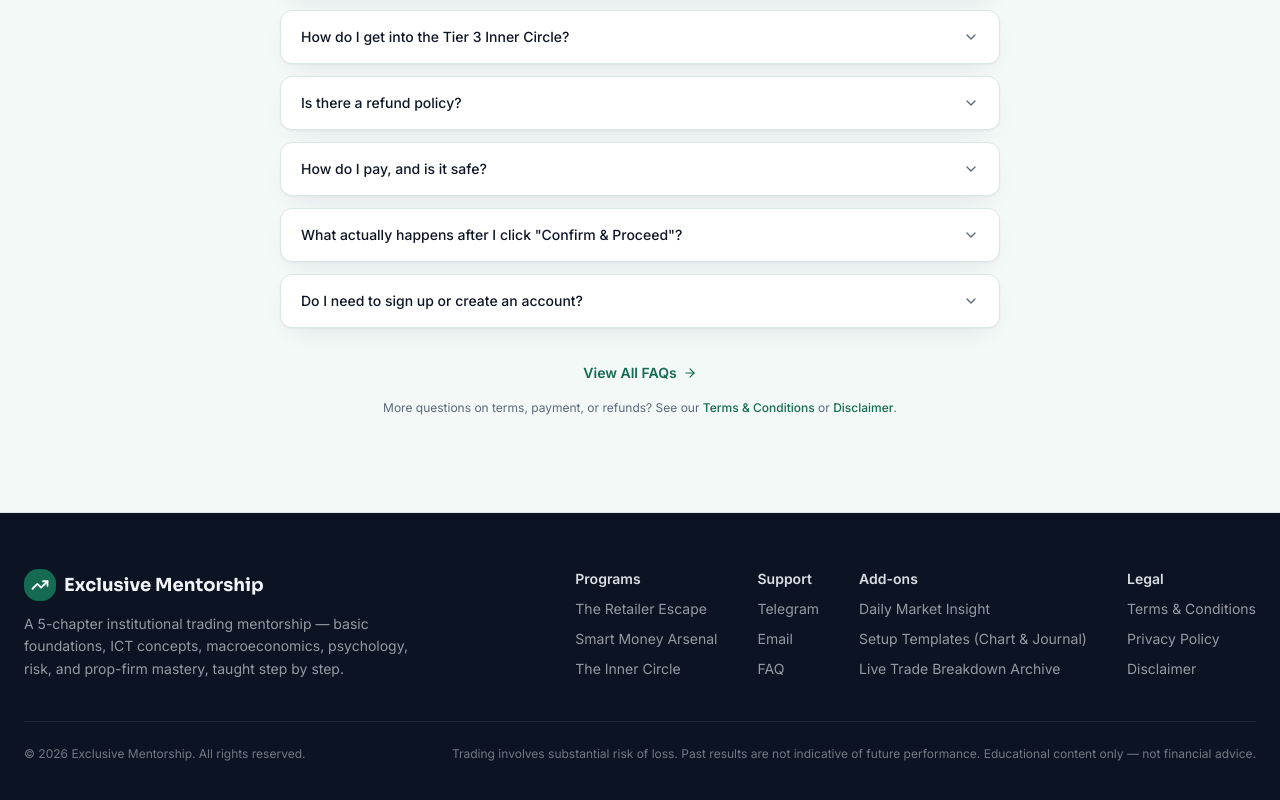
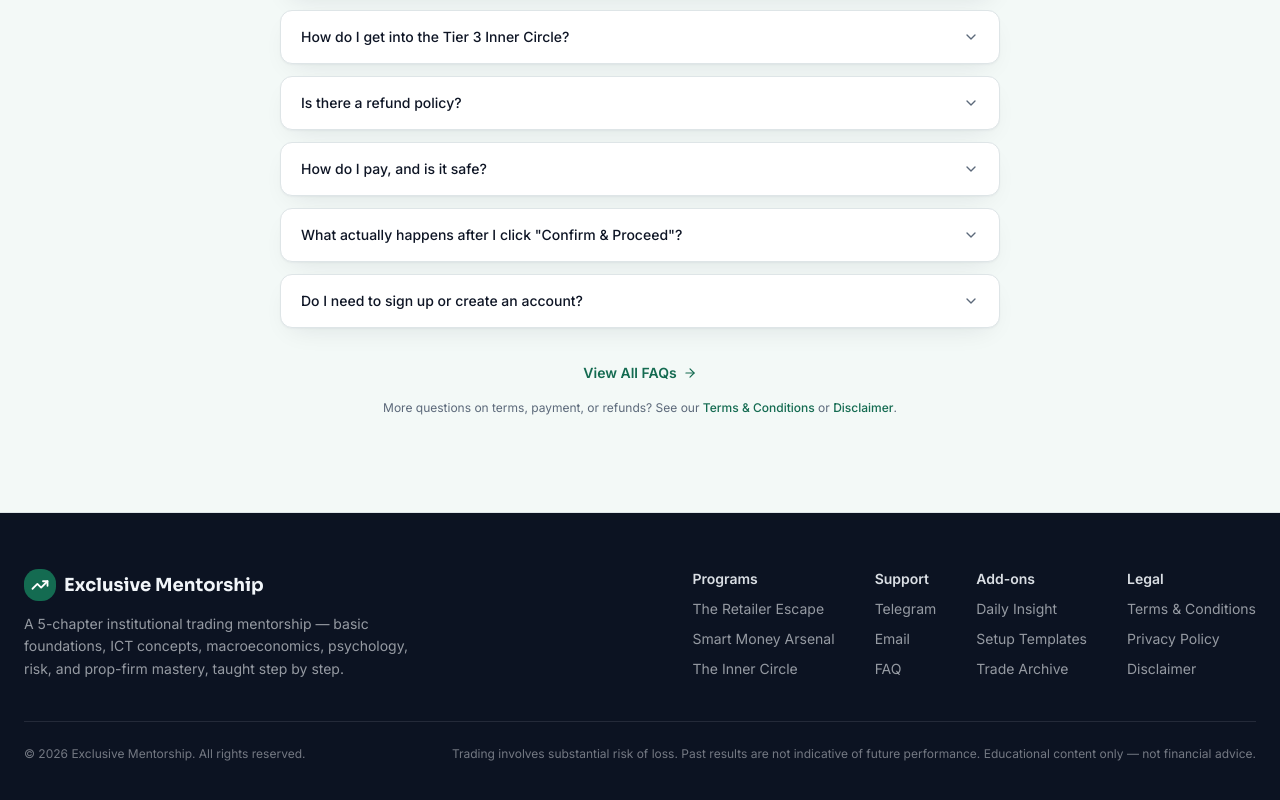
Before and after one commit to shoaibkhancreative/exclusive-mentorship, a React (Vite) app in the folder apps/web/: page / in a window 1280 px wide. Shown: the part 8455-9255 px from the top of the page. Built offline with nearby package versions, Linux system fonts and the light colour scheme; the HTML template or start-up script is replaced by a standard one.

Commit message:
Addons Name changed

```diff
--- a/apps/web/src/components/site/Footer.jsx
+++ b/apps/web/src/components/site/Footer.jsx
@@ -49,7 +49,7 @@
                   to={`/addons/${addon.slug}`}
                   className="block text-navy-foreground/60 transition-colors hover:text-navy-foreground"
                 >
-                  {addon.name}
+                  {addon.shortName || addon.name}
                 </Link>
               ))}
             </div>
--- a/apps/web/src/data/pricing.js
+++ b/apps/web/src/data/pricing.js
@@ -15,6 +15,7 @@
     id: 'insight',
     slug: 'daily-market-insight',
     name: 'Daily Market Insight',
+    shortName: 'Daily Insight',
     description: 'A daily read on session bias, key levels and liquidity draws before the candles print.',
     longDescription:
       "Every trading day, before the London and New York sessions open, you get a written breakdown of what the market is likely to do and why — session bias, the key levels in play, and where the day's liquidity draws are sitting. It's the daily habit of reading price the way the mentorship teaches, done for you as a reference while you build the skill yourself.",
@@ -30,6 +31,7 @@
     id: 'templates',
     slug: 'setup-templates',
     name: 'Setup Templates (Chart & Journal)',
+    shortName: 'Setup Templates',
     description: 'Plug-and-play chart templates plus the Notion trading journal used throughout the course.',
     longDescription:
       "Skip the hour of rebuilding your charts from scratch. This add-on hands you the exact chart templates used for every setup taught across all 5 chapters, plus the same Notion trading journal referenced throughout the course — the one used to track the 30 demo trades required for the Guarantee.",
@@ -45,6 +47,7 @@
     id: 'archive',
     slug: 'live-trade-breakdown-archive',
     name: 'Live Trade Breakdown Archive',
+    shortName: 'Trade Archive',
     description: 'The full back-catalogue of recorded live trade breakdowns, sorted by setup type.',
     longDescription:
       "Real trades, broken down after the fact — why the setup was taken, where the stop and target sat, and what actually happened. This add-on unlocks the entire back-catalogue of these recorded breakdowns, organized by setup type so you can study one pattern at a time instead of scrolling through everything.",
```
